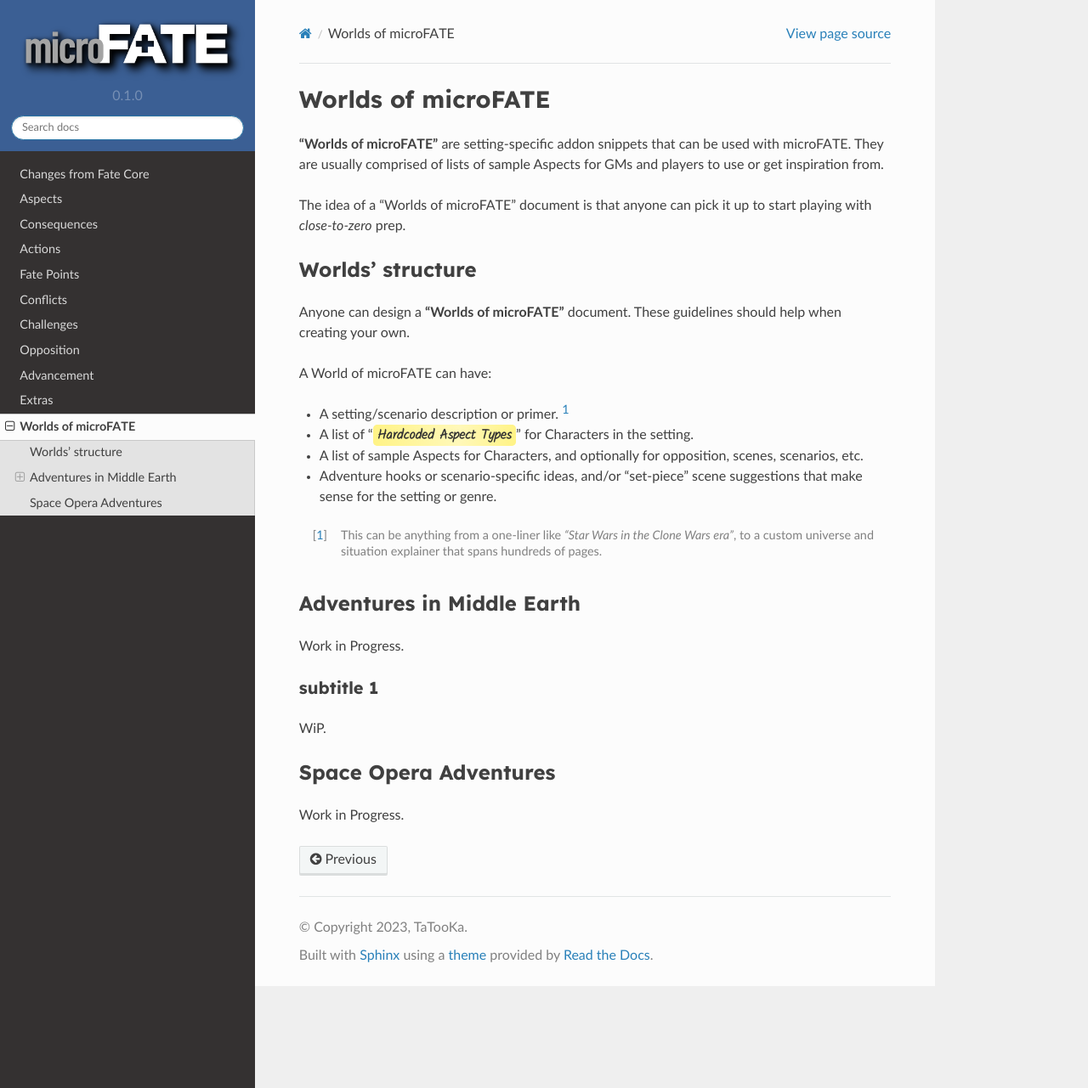
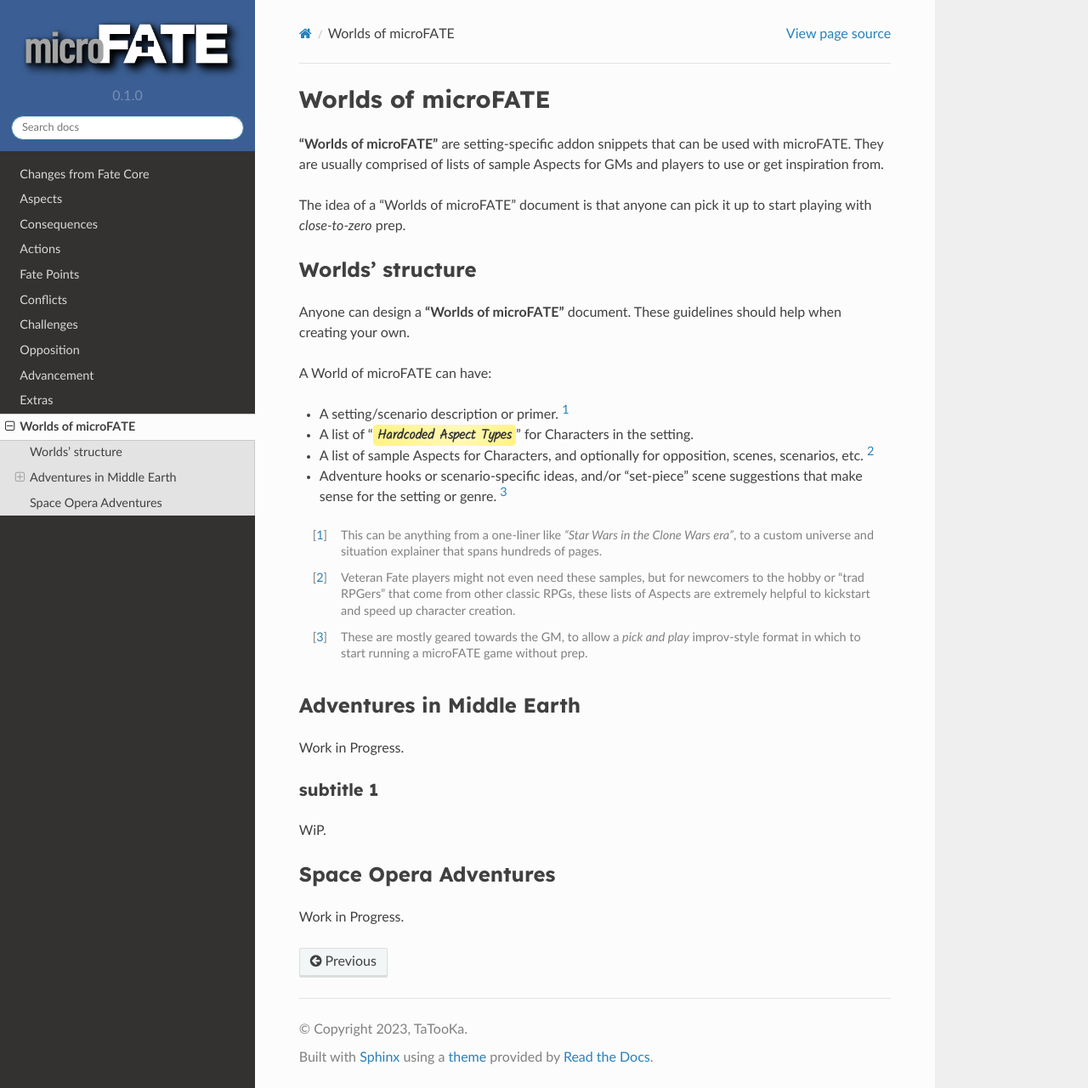
Before and after one commit to TaTooKa/microfate, a Sphinx documentation site: the page built from docs/source/pages/worldsofmicrofate.rst, in a window 1280 px wide and 1281 px high. Shown: the whole window at 85% size. Built offline with Sphinx 7.4.7 and the Read the Docs theme 2.0.0, drawn with Linux system fonts in a browser that asks for light colours; cross-references to code outside the pages are shown as plain code.

Commit message:
Add explanations.

```diff
--- a/docs/source/pages/worldsofmicrofate.rst
+++ b/docs/source/pages/worldsofmicrofate.rst
@@ -17,11 +17,15 @@
 
 * A list of ":hoverxref:`Hardcoded Aspect Types <hardcoded-aspect-types>`" for Characters in the setting.
 
-* A list of sample Aspects for Characters, and optionally for opposition, scenes, scenarios, etc.
+* A list of sample Aspects for Characters, and optionally for opposition, scenes, scenarios, etc. [#]_
 
-* Adventure hooks or scenario-specific ideas, and/or "set-piece" scene suggestions that make sense for the setting or genre.
+* Adventure hooks or scenario-specific ideas, and/or "set-piece" scene suggestions that make sense for the setting or genre. [#]_
 
 .. [#] This can be anything from a one-liner like *"Star Wars in the Clone Wars era"*, to a custom universe and situation explainer that spans hundreds of pages.
+
+.. [#] Veteran Fate players might not even need these samples, but for newcomers to the hobby or "trad RPGers" that come from other classic RPGs, these lists of Aspects are extremely helpful to kickstart and speed up character creation.
+
+.. [#] These are mostly geared towards the GM, to allow a *pick and play* improv-style format in which to start running a microFATE game without prep.
 
 Adventures in Middle Earth
 --------------------------
```
